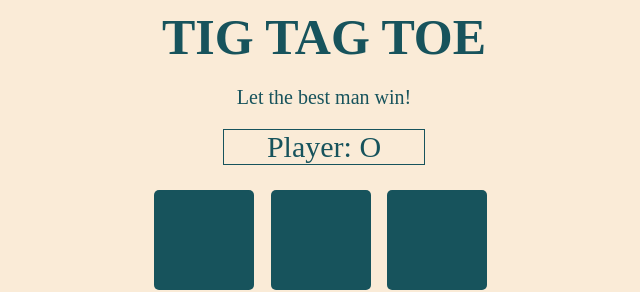
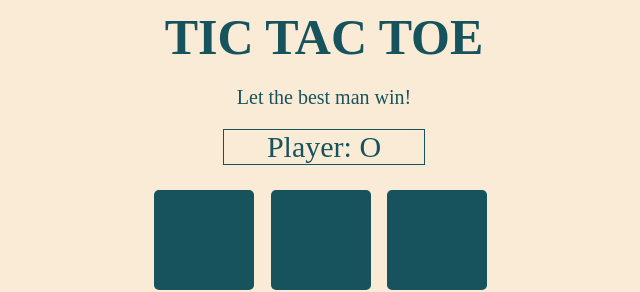
Before and after one commit to azayakaWen/tictactoe, a plain HTML site: page index.html in a window 1280 px wide. Shown: the top 292 px of the page, 316-956 px from the left. Drawn offline with Linux system fonts and the light colour scheme; a web font is replaced by a local one.

Commit message:
Update index.html

```diff
--- a/index.html
+++ b/index.html
@@ -3,12 +3,13 @@
   <head>
     <meta charset="UTF-8" />
     <meta name="viewport" content="width=device-width, initial-scale=1.0" />
+    <link rel="icon" href="/img/icons8-tic-tac-toe-50.png" />
     <link rel="stylesheet" href="index.css" />
-    <title>Tig Tag Toe</title>
+    <title>Tic Tac Toe</title>
   </head>
   <body>
     <div>
-      <h1>TIG TAG TOE</h1>
+      <h1>TIC TAC TOE</h1>
     <div>
       <p>Let the best man win!</p>
     </div>
```
